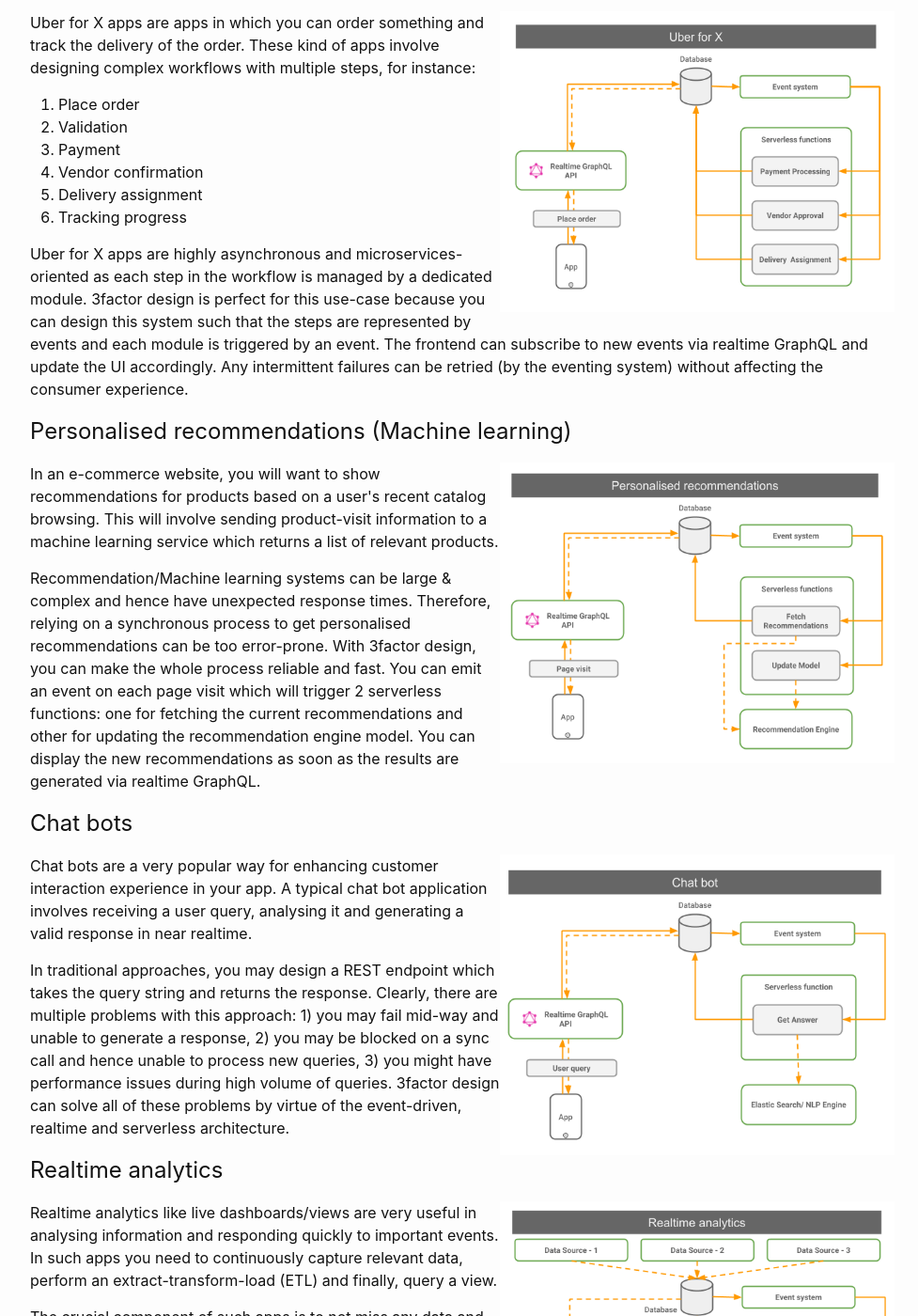
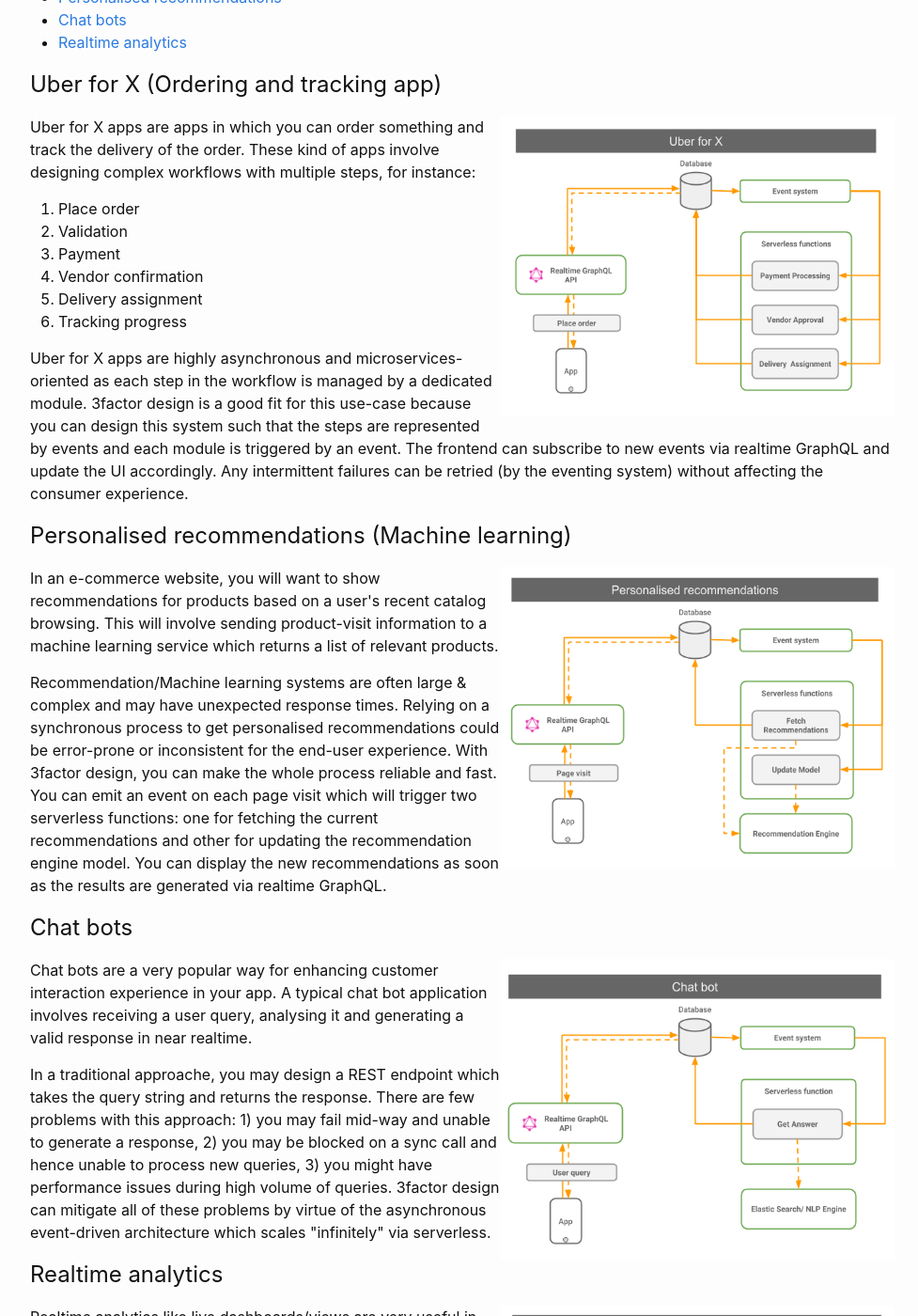
Before and after one commit to hasura/3factor, a Jekyll site: the page built from use-cases.html, in a window 1280 px wide and 1400 px high, scrolled down 320 px. Shown: the whole window at 94% size, without its empty margins (148-1125 px from the left). Built offline with Jekyll 4.4.1, drawn with Linux system fonts in a browser that asks for light colours; some of the changed text lies outside the part shown.

Commit message:
add hyperlinks

```diff
--- a/use-cases.html
+++ b/use-cases.html
@@ -8,7 +8,14 @@ layout: default
 
 <p>The following examples will illustrate few of the use-cases where 3factor really shines: </p>
 
-<h2>Uber for X (Ordering and tracking app)</h2>
+<ul>
+    <li><a href="#uber-for-x">Uber for X </a></li>
+    <li><a href="#personalised-recommendations">Personalised recommendations </a></li>
+    <li><a href="#chat-bots">Chat bots </a></li>
+    <li><a href="#realtime-analytics">Realtime analytics </a></li>
+</ul>
+
+<h2 id="uber-for-x">Uber for X (Ordering and tracking app)</h2>
 <p><img src="assets/uber-for-x.png" alt="Uber for X" style="float:right;width:420px;height:320px;"></p>
 <p>
     Uber for X apps are apps in which you can order something and track the delivery of the order.
@@ -22,19 +29,20 @@ layout: default
         <li>Tracking progress</li>
     </ol>
 </p>
-<p>Uber for X apps are highly asynchronous and microservices-oriented as each step in the workflow is managed by a dedicated module. 3factor design is perfect for this use-case because you can design this system such that the steps are represented by events and each module is triggered by an event. The frontend can subscribe to new events via realtime GraphQL and update the UI accordingly. Any intermittent failures can be retried (by the eventing system) without affecting the consumer experience.</p>
+<p>Uber for X apps are highly asynchronous and microservices-oriented as each step in the workflow is managed by a dedicated module. 3factor design is a good fit for this use-case because you can design this system such that the steps are represented by events and each module is triggered by an event. The frontend can subscribe to new events via realtime GraphQL and update the UI accordingly. Any intermittent failures can be retried (by the eventing system) without affecting the consumer experience.</p>
 
-<h2>Personalised recommendations (Machine learning)</h2>
+<h2 id="personalised-recommendations">Personalised recommendations (Machine learning)</h2>
 <p><img src="assets/personalised-recommendations.png" alt="Personalised recommendations" style="float:right;width:420px;height:320px;"></p>
 <p>In an e-commerce website, you will want to show recommendations for products based on a user's recent catalog browsing. This will involve sending product-visit information to a machine learning service which returns a list of relevant products.</p>
-<p>Recommendation/Machine learning systems can be large & complex and hence have unexpected response times. Therefore, relying on a synchronous process to get personalised recommendations can be too error-prone. With 3factor design, you can make the whole process reliable and fast. You can emit an event on each page visit which will trigger 2 serverless functions: one for fetching the current recommendations and other for updating the recommendation engine model. You can display the new recommendations as soon as the results are generated via realtime GraphQL.</p>
 
-<h2>Chat bots</h2>
+<p>Recommendation/Machine learning systems are often large & complex and may have unexpected response times. Relying on a synchronous process to get personalised recommendations could be error-prone or inconsistent for the end-user experience. With 3factor design, you can make the whole process reliable and fast. You can emit an event on each page visit which will trigger two serverless functions: one for fetching the current recommendations and other for updating the recommendation engine model. You can display the new recommendations as soon as the results are generated via realtime GraphQL.</p>
+
+<h2 id="chat-bots">Chat bots</h2>
 <p><img src="assets/chat-bots.png" alt="Chat bots" style="float:right;width:420px;height:320px;"></p>
 <p>Chat bots are a very popular way for enhancing customer interaction experience in your app. A typical chat bot application involves receiving a user query, analysing it and generating a valid response in near realtime.</p>
-<p>In traditional approaches, you may design a REST endpoint which takes the query string and returns the response. Clearly, there are multiple problems with this approach: 1) you may fail mid-way and unable to generate a response, 2) you may be blocked on a sync call and hence unable to process new queries, 3) you might have performance issues during high volume of queries. 3factor design can solve all of these problems by virtue of the event-driven, realtime and serverless architecture.</p>
+<p>In a traditional approache, you may design a REST endpoint which takes the query string and returns the response. There are few problems with this approach: 1) you may fail mid-way and unable to generate a response, 2) you may be blocked on a sync call and hence unable to process new queries, 3) you might have performance issues during high volume of queries. 3factor design can mitigate all of these problems by virtue of the asynchronous event-driven architecture which scales "infinitely" via serverless.</p>
 
-<h2>Realtime analytics</h2>
+<h2 id="realtime-analytics">Realtime analytics</h2>
 <p><img src="assets/realtime-analytics.png" alt="Realtime analytics" style="float:right;width:420px;height:320px;"></p>
 <p>Realtime analytics like live dashboards/views are very useful in analysing information and responding quickly to important events. In such apps you need to continuously capture relevant data, perform an extract-transform-load (ETL) and finally, query a view.</p>
 <p>The crucial component of such apps is to not miss any data and display the new view as soon as it is updated. 3factor requires that your event system is reliable i.e. by persisting events and guaranteeing atleast-once delivery. Each event can trigger a serverless functions which does the ETL (thereby updating any views which depend on it) and the frontend can subscribe to the required views via realtime GraphQL.</p>
```
